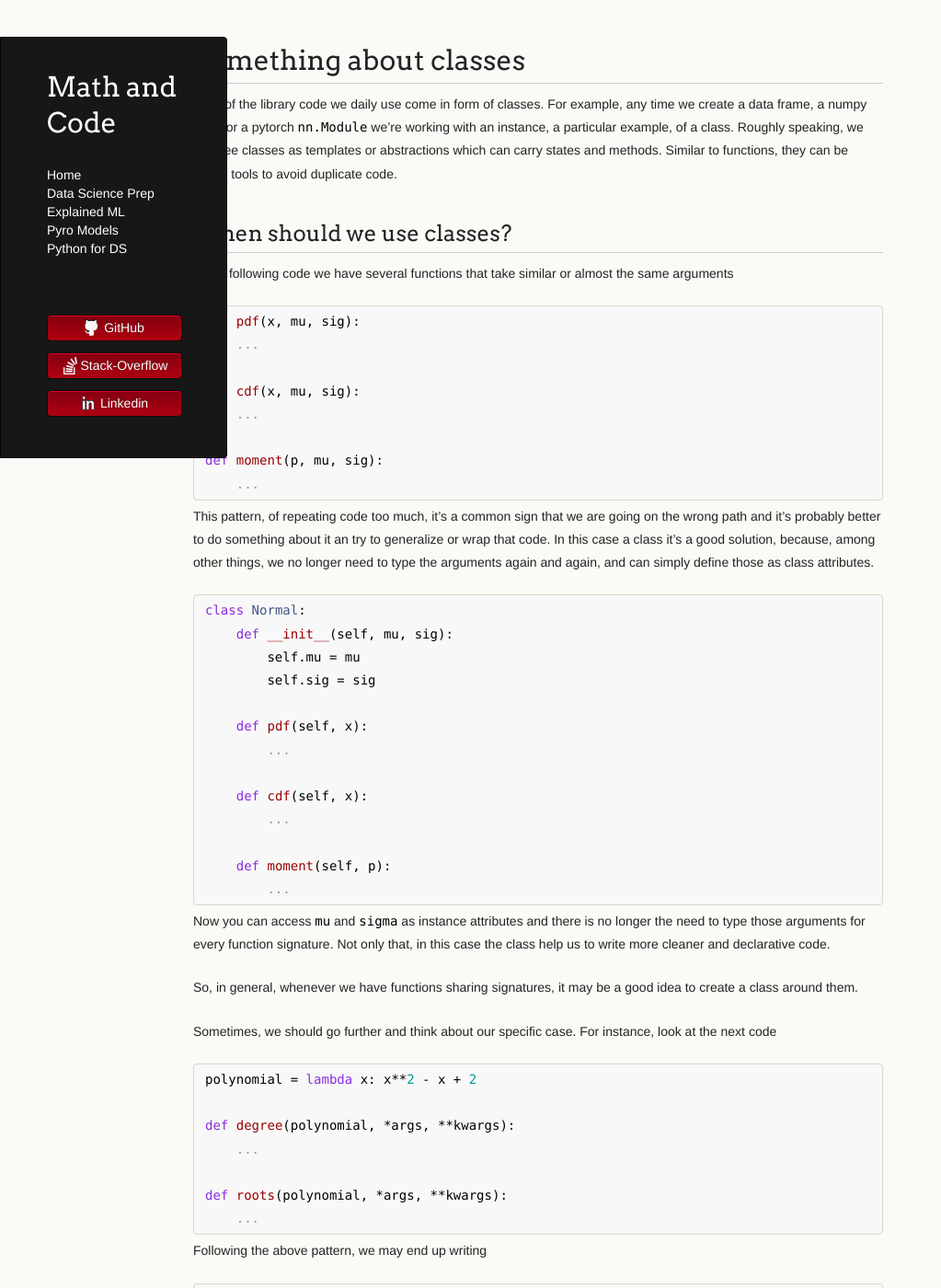
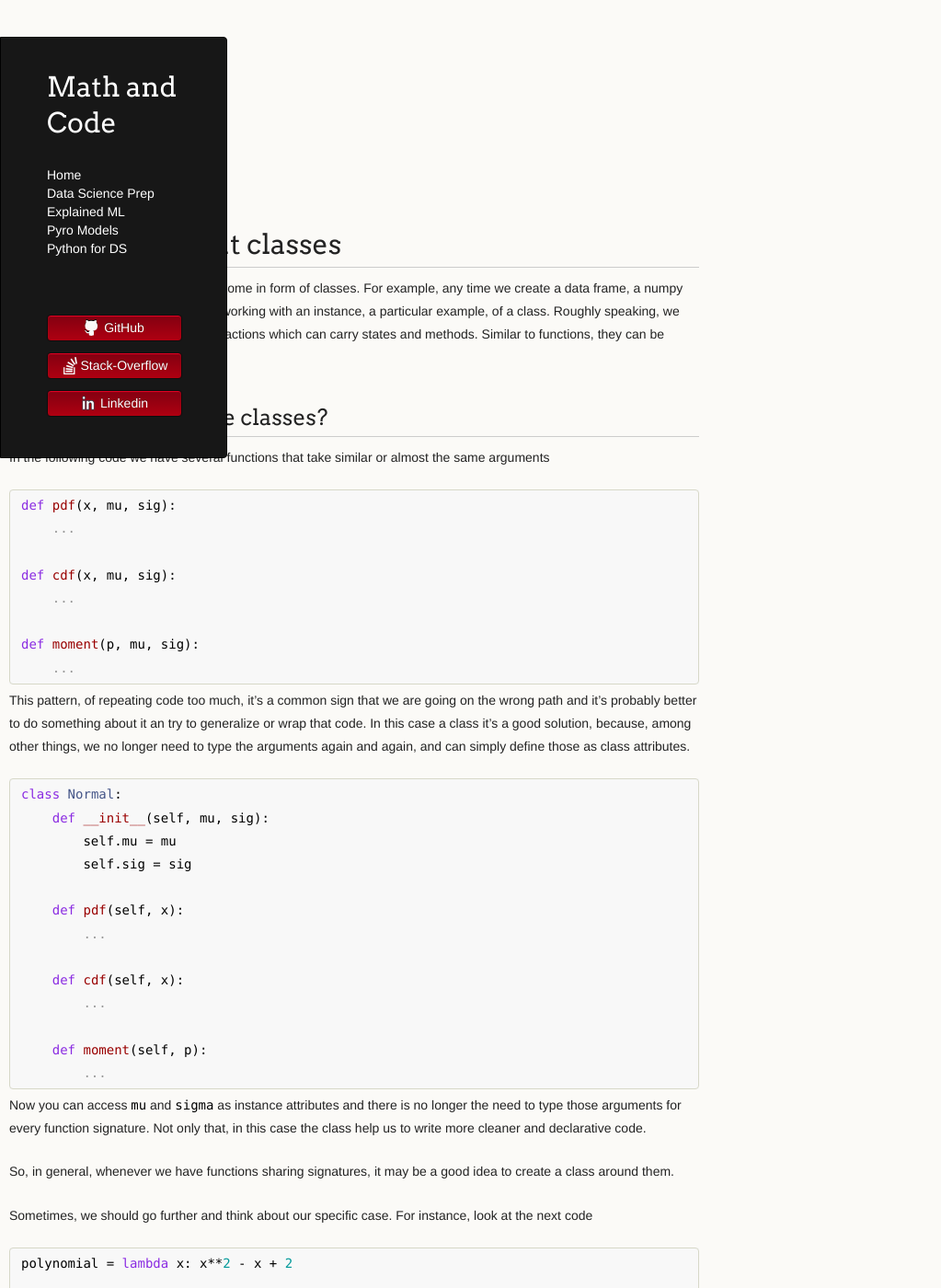
Before and after one commit to LemonPy29/LemonPy29.github.io, a Jekyll site: the page built from python-for-DS/classes.md, in a window 1280 px wide and 1400 px high. Shown: the whole window at 92% size, without its empty margins (0-1023 px from the left). Built offline with Jekyll 4.4.1, drawn with Linux system fonts in a browser that asks for light colours; nearby versions of some CDN libraries; the repository's description, which GitHub fills in, is left out; some of the changed text lies outside the part shown.

Commit message:
update css

```diff
--- a/_sass/jekyll-theme-dinky.scss
+++ b/_sass/jekyll-theme-dinky.scss
@@ -341,8 +341,7 @@ a.buttons:hover {
 section {
   width: 750px;
   float: right;
-  padding-bottom: 50px;
-  padding-left: 100px;
+  padding: 100px;
   margin: 0 0 0 100px;
 }
 
--- a/python-for-DS/classes.md
+++ b/python-for-DS/classes.md
@@ -247,7 +247,7 @@ to the same method on `data`, which already implements it.
 In the python data model documentation we can find all the details and a full list
 of the special, double score, methods.
 
-## when to avoid classes?
+## When to avoid classes?
 
 Although classes are certainly useful, they're not always the way to go. Instantiate
 a class has its costs and at a times they end up making the code less readable.
```
